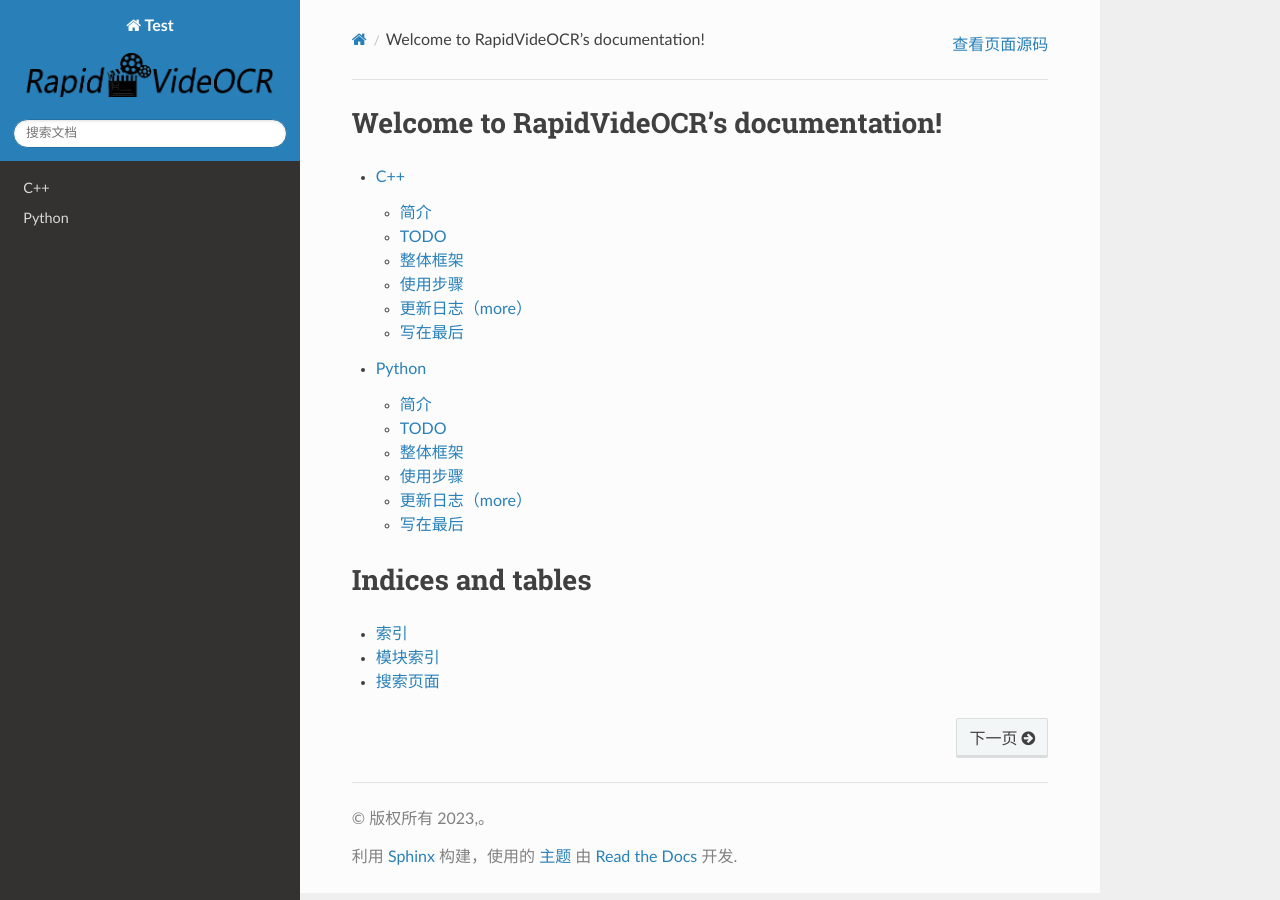
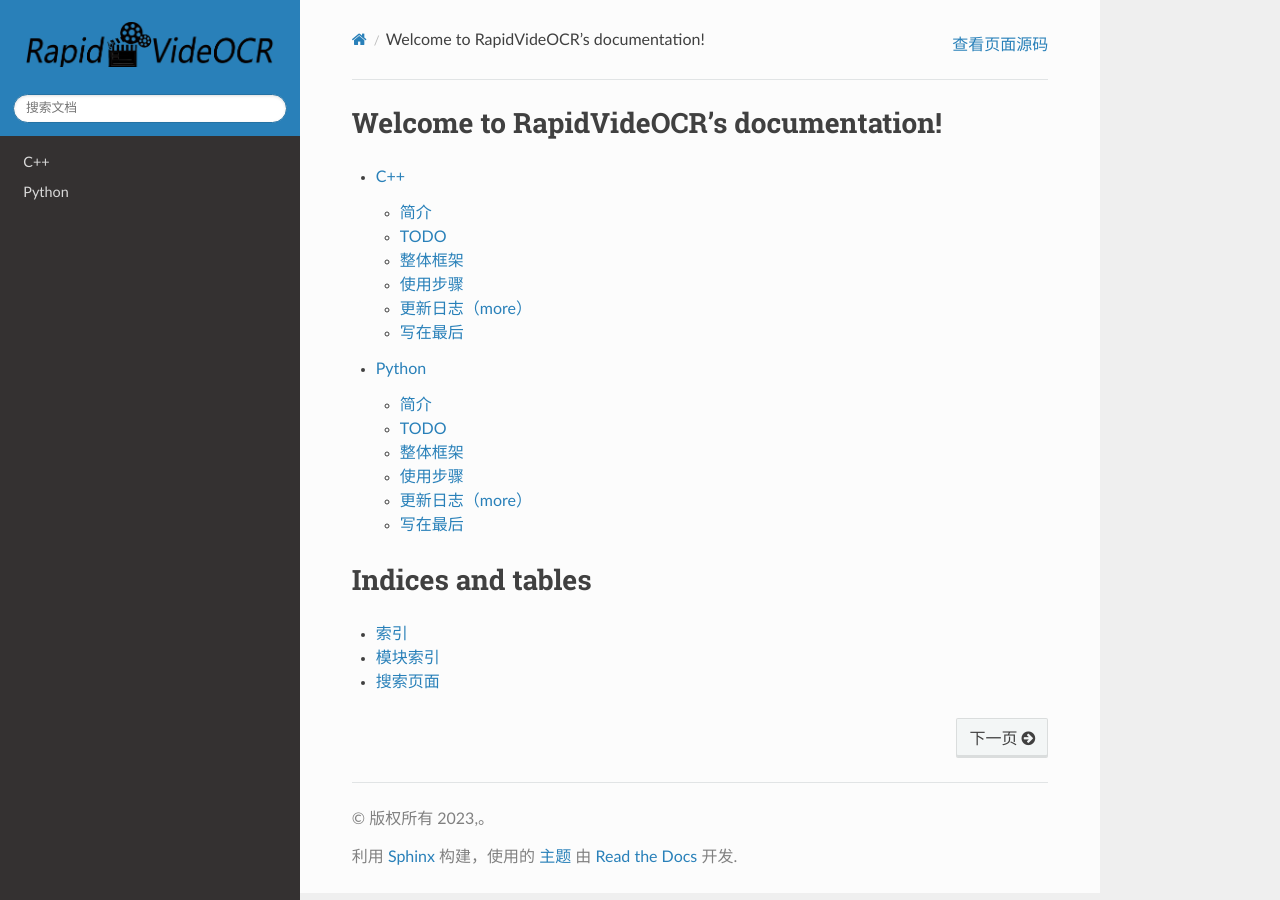
Before and after one commit to SWHL/TestRTD, a Sphinx documentation site: the page built from source/index.rst, in a window 1280 px wide. Built offline with Sphinx 7.4.7 and the Read the Docs theme 2.0.0, drawn with Linux system fonts in a browser that asks for light colours.

Commit message:
Update config

```diff
--- a/source/conf.py
+++ b/source/conf.py
@@ -43,7 +43,7 @@
 html_theme = 'sphinx_rtd_theme'
 html_theme_options = {
     'analytics_anonymize_ip': False,
-    'logo_only': False,
+    'logo_only': True,
     'display_version': True,
     'prev_next_buttons_location': 'bottom',
     'style_external_links': False,
```
